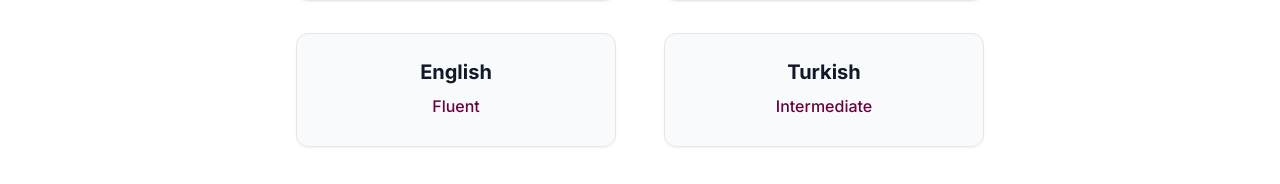
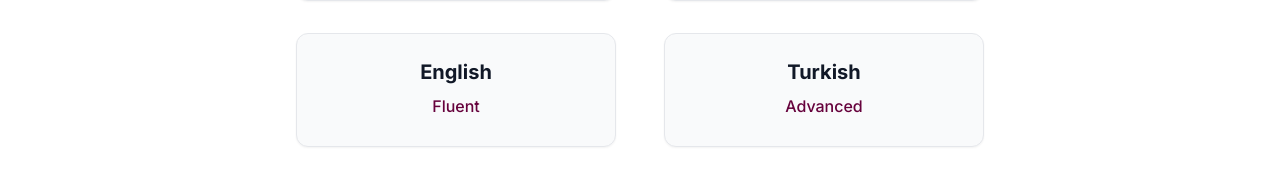
Before and after one commit to ihabiba/Portfolio, a React (Vite) app: page / in a window 1280 px wide. Shown: the part 7607-7791 px from the top of the page. Built offline with nearby package versions, Linux system fonts and the light colour scheme.

Commit message:
Update language proficiencies

```diff
--- a/src/data.ts
+++ b/src/data.ts
@@ -444,7 +444,7 @@ export const languages: Language[] = [
   { name: 'Arabic', proficiency: 'Native' },
   { name: 'Somali', proficiency: 'Native' },
   { name: 'English', proficiency: 'Fluent' },
-  { name: 'Turkish', proficiency: 'Intermediate' },
+  { name: 'Turkish', proficiency: 'Advanced' },
 ];
 
 
```
